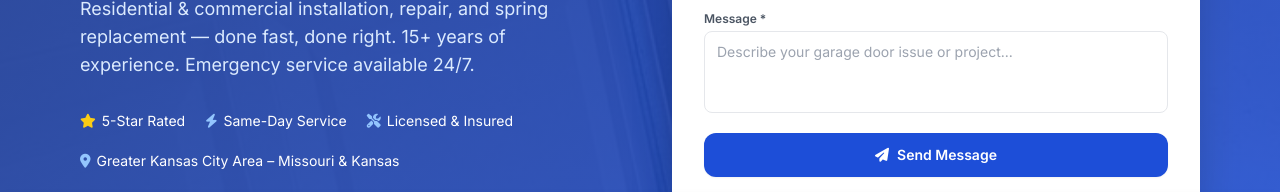
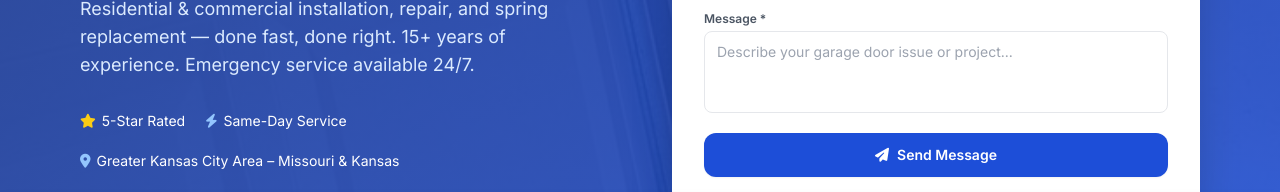
Before and after one commit to degardonia/nates-door-service, a website: page index.html in a window 1280 px wide. Shown: the part 528-720 px from the top of the page. Drawn offline with nearby package versions, Linux system fonts and the light colour scheme.

Commit message:
Remove licensed and insured mention
Made-with: Cursor

```diff
--- a/index.html
+++ b/index.html
@@ -235,7 +235,7 @@
         <div class="flex flex-wrap gap-5 mb-9 text-sm">
           <span class="flex items-center gap-1.5"><i class="fas fa-star text-yellow-400"></i> 5-Star Rated</span>
           <span class="flex items-center gap-1.5"><i class="fas fa-bolt text-blue-300"></i> Same-Day Service</span>
-          <span class="flex items-center gap-1.5"><i class="fas fa-tools text-blue-300"></i> Licensed &amp; Insured</span>
+
           <span class="flex items-center gap-1.5"><i class="fas fa-map-marker-alt text-blue-300"></i> Greater Kansas City Area – Missouri & Kansas</span>
         </div>
 
```
